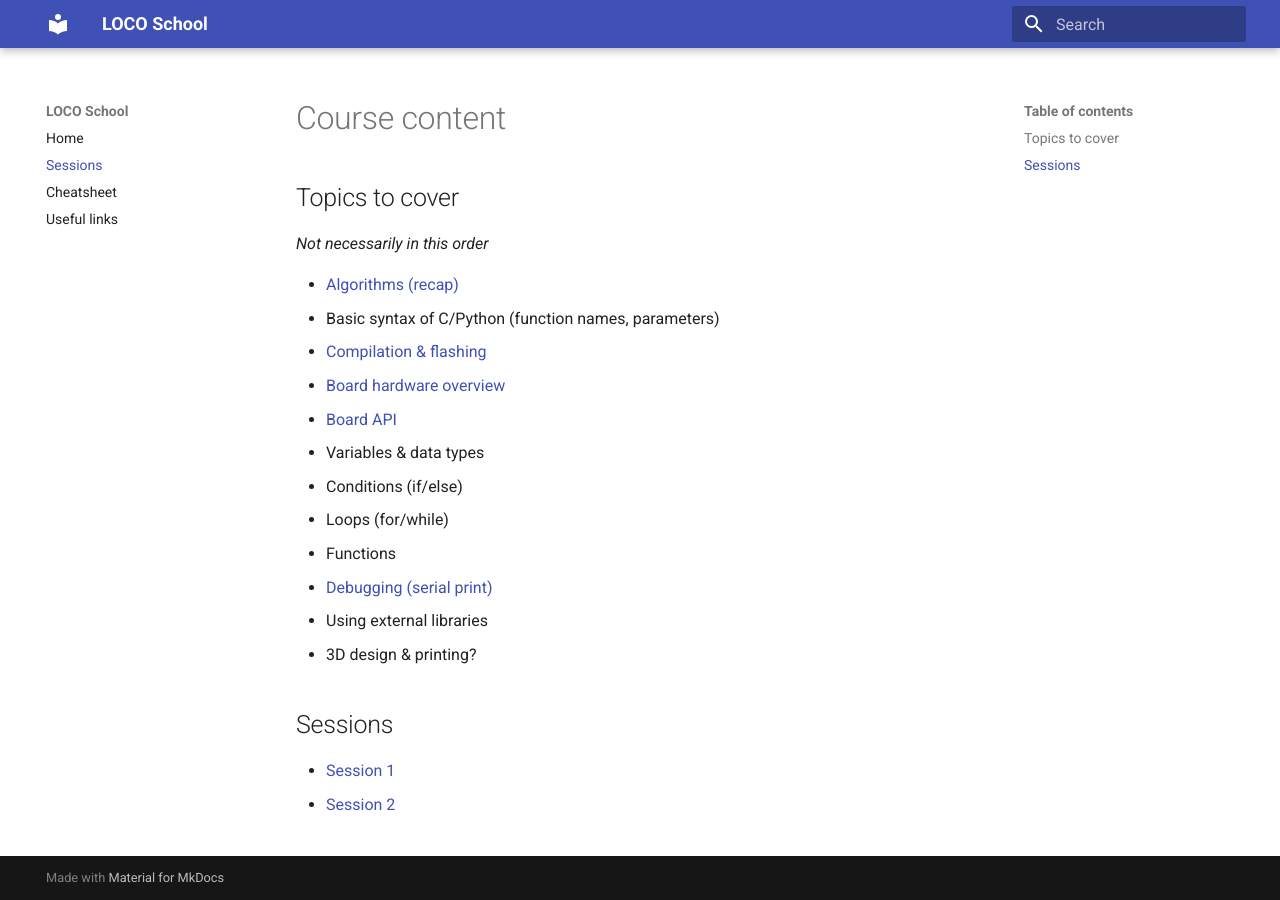
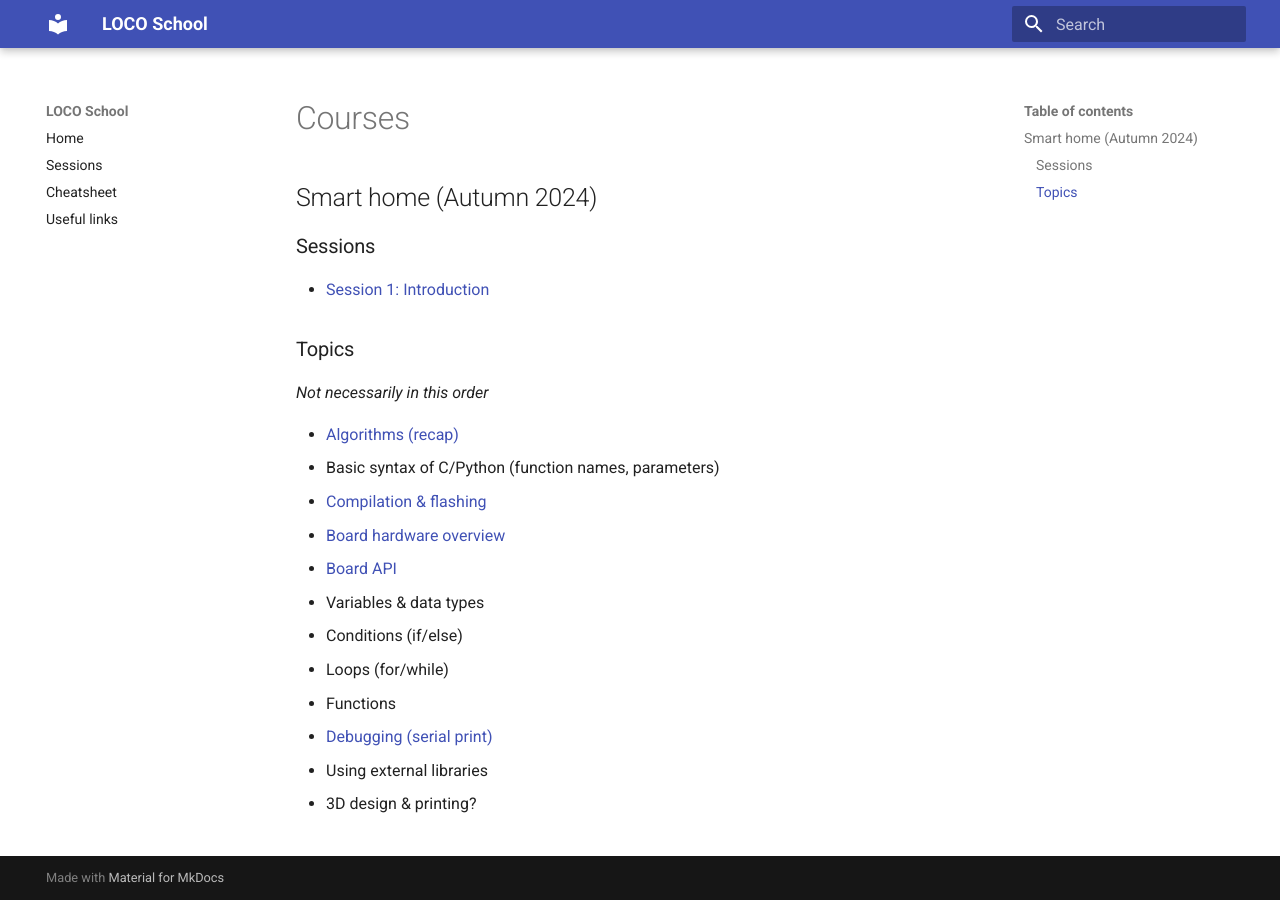
Before and after one commit to locoschool/locoschool, an MkDocs documentation site: the page built from docs/courses.md, in a window 1280 px wide. Built offline with MkDocs 1.6.1 and Material for MkDocs 9.7.7, drawn with Linux system fonts in a browser that asks for light colours.

Commit message:
restructure

```diff
--- a/docs/sessions.md
+++ b/docs/courses.md
@@ -1,6 +1,12 @@
-# Course content
+# Courses
 
-## Topics to cover
+## Smart home (Autumn 2024)
+
+### Sessions
+
+- [Session 1: Introduction](sessions/s1.md)
+
+### Topics
 
 *Not necessarily in this order*
 
@@ -16,8 +22,3 @@
 - [Debugging (serial print)](topics/debugging.md)
 - Using external libraries
 - 3D design & printing?
-
-## Sessions
-
-- [Session 1](sessions/s1.md)
-- [Session 2](sessions/s2.md)
```
Also changed, not shown: docs/index.md (+13 -1 lines), docs/cheatsheets/coding_cheatsheet.md (renamed from cheatsheets/coding_cheatsheet.md), docs/cheatsheets/hardware_cheatsheet.md (renamed from cheatsheets/hardware_cheatsheet.md), docs/cheatsheets/img/buzzer.png (renamed from cheatsheets/img/buzzer.png), docs/cheatsheets/img/led.png (renamed from cheatsheets/img/led.png).
